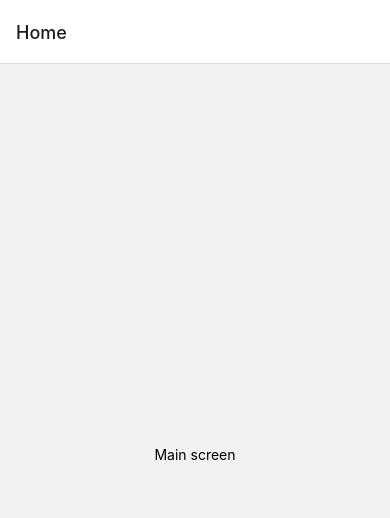
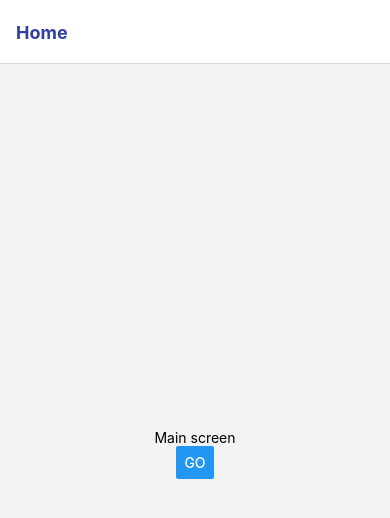
Before and after one commit to Sergey-lang/-Sergey-lang-react-native-basic-1, a React Native app: screen /Home in a window 390 px wide. Shown: the top 518 px of the page. Built offline with nearby package versions, Linux system fonts and the light colour scheme.

Commit message:
1.2 Navigation styling

```diff
--- a/src/navigation/AppNavigation.js
+++ b/src/navigation/AppNavigation.js
@@ -2,16 +2,29 @@ import { NavigationContainer } from '@react-navigation/native';
 import { createNativeStackNavigator } from '@react-navigation/native-stack';
 import { MainScreen } from '../screens/MainScreen';
 import { PostScreen } from '../screens/PostScreen';
+import { Platform } from 'react-native';
+import { THEME } from '../theme';
 
 const Stack = createNativeStackNavigator();
+const isIOS = Platform.OS !== 'android';
+export const AppNavigation = () => {
 
-export const AppNavigation = () => {
   return (
     <NavigationContainer>
-      <Stack.Navigator initialRouteName="Home">
+      <Stack.Navigator initialRouteName="Home" screenOptions={options}>
         <Stack.Screen name="Home" component={MainScreen} />
         <Stack.Screen name="Post" component={PostScreen} />
       </Stack.Navigator>
     </NavigationContainer>
   );
-}
+};
+
+const options = {
+  headerStyle: {
+    backgroundColor: isIOS ? '#fff' : THEME.MAIN_COLOR,
+  },
+  headerTintColor: isIOS ? THEME.MAIN_COLOR : '#fff',
+  headerTitleStyle: {
+    fontWeight: 'bold',
+  },
+};
--- a/src/screens/MainScreen.js
+++ b/src/screens/MainScreen.js
@@ -1,10 +1,14 @@
 import React from 'react';
-import { StyleSheet, View, Text } from 'react-native';
+import { StyleSheet, View, Text, Button } from 'react-native';
 
-export const MainScreen = () => {
+export const MainScreen = ({navigation}) => {
+  const goTo = () => {
+    navigation.navigate('Post')
+  }
   return (
     <View style={styles.center}>
       <Text>Main screen</Text>
+      <Button title={'Go'} onPress={goTo}/>
     </View>
   );
 };
--- /dev/null
+++ b/src/theme.js
@@ -0,0 +1,4 @@
+export const THEME = {
+  MAIN_COLOR: '#303f9f',
+  DANGER_COLOR: '#d81b60',
+}
```
Also changed, not shown: 1 other file (tests, documents, lock files or other folders).
